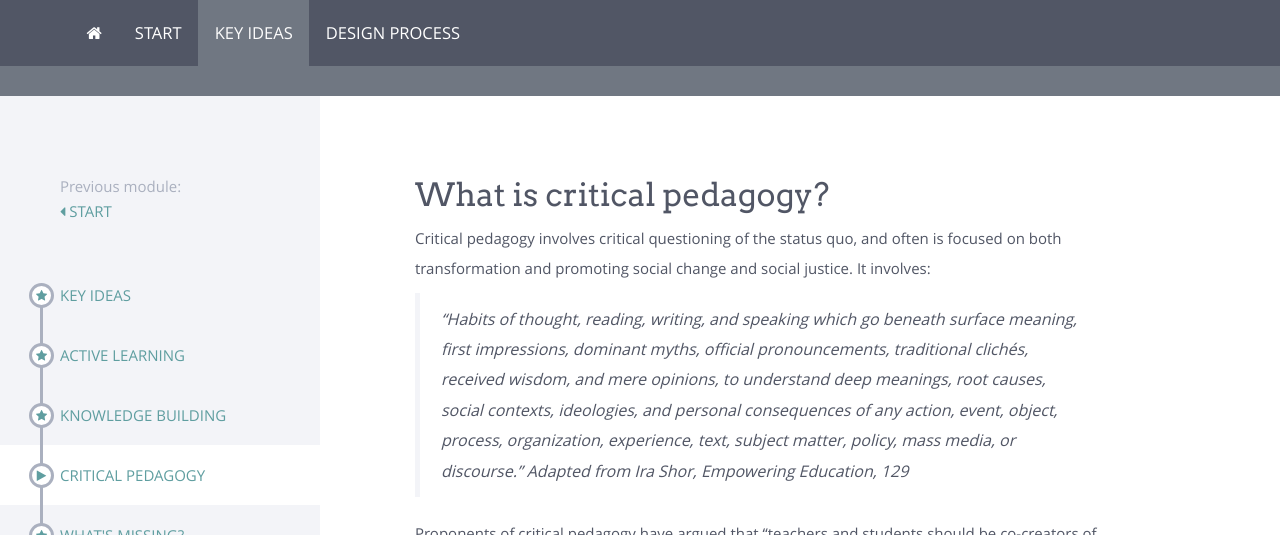
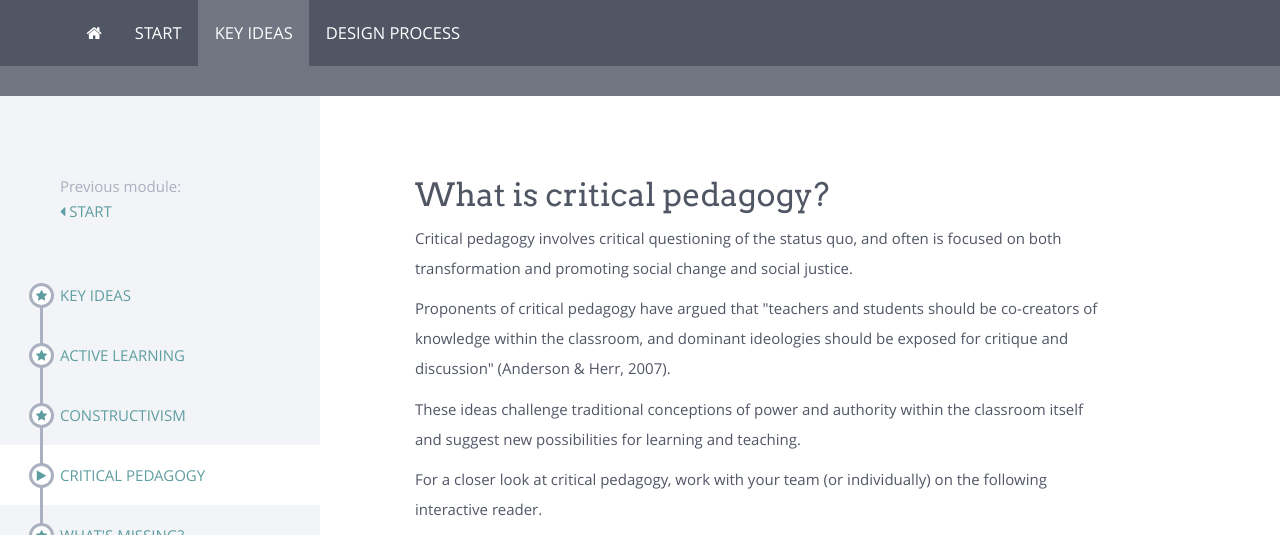
Before and after one commit to UCLALibrary/foundations, a Jekyll site: the page built from modules/key-ideas/_posts/2000-01-04-critical-pedagogy.html, in a window 1280 px wide and 1400 px high. Shown: the top 535 px of the window. Built offline with Jekyll 4.4.1, drawn with Linux system fonts in a browser that asks for light colours; nearby versions of some CDN libraries; some of the changed text lies outside the part shown; grey boxes are pictures that could not be loaded.

Commit message:
building out cp and key ideas section

```diff
--- a/modules/key-ideas/_posts/2000-01-01-key-ideas.html
+++ b/modules/key-ideas/_posts/2000-01-01-key-ideas.html
@@ -27,7 +27,7 @@
         <li>learners exploring and questioning the status quo or other personal or social norms</li>
     </ul>
 
-      <iframe width="100%" height="400" src="https://www.youtube.com/embed/nqm4HKRGZys?start=135" frameborder="0" allow="accelerometer; autoplay; encrypted-media; gyroscope; picture-in-picture" allowfullscreen></iframe>
+      <iframe width="100%" height="400" src="https://www.youtube.com/embed/nqm4HKRGZys?start=42" frameborder="0" allow="accelerometer; autoplay; encrypted-media; gyroscope; picture-in-picture" allowfullscreen></iframe>
       <!-- todo: test this - also - see if setting end time to 5:02  is possible -->
 
     <h4 class="mt-3">Talk with your team:</h4>
--- a/modules/key-ideas/_posts/2000-01-02-active-learning.html
+++ b/modules/key-ideas/_posts/2000-01-02-active-learning.html
@@ -6,8 +6,7 @@
 <p>In active learning approaches, both teachers and learners are actively engaged in the learning process. But what does that really mean?</p>
 <!--Even though it might seem like a rather simple idea, "active learning" can be notoriously difficult to define. That's why in this and future sections, we will be focused on helping you figure out what these key ideas mean to you!-->
 
-<p>To get the conversation started, work with your team on the following <em>interactive reader</em> on active learning.</p>
-<p><strong>Tip: </strong> You can view the activity in full-screen mode by clicking the expand icon <img src="{{ '/img/icons/np_zoom_1098773_000000.png' | relative_url }}" alt="expand icon" class="mx-1 image-line-height" /> in the bottom-right corner of the activity.</p>
+<p>To get the conversation started, work with your team (or individually) on the following <em>interactive reader</em> on active learning.</p>
 
 <script src="https://ccle.ucla.edu/mod/hvp/library/js/h5p-resizer.js" charset="UTF-8"></script>
 
--- /dev/null
+++ b/modules/key-ideas/_posts/2000-01-04-critical-pedagogy.html
@@ -0,0 +1,43 @@
+---
+title: Critical Pedagogy
+---
+<h2>What is critical pedagogy?</h2>
+
+<p>Critical pedagogy involves critical questioning of the status quo, and often is focused on both transformation and promoting social change and social justice.</p>
+
+<p>Proponents of critical pedagogy have argued that "teachers and students should be co-creators of knowledge within the classroom, and dominant ideologies should be exposed for critique and discussion" (Anderson & Herr, 2007).</p>
+
+<p>These ideas challenge traditional conceptions of power and authority within the classroom itself and suggest new possibilities for learning and teaching.</p>
+
+<p>For a closer look at critical pedagogy, work with your team (or individually) on the following interactive reader. </p>
+
+<iframe src="https://ccle.ucla.edu/mod/hvp/embed.php?id=2450563" width="100%" height="546" frameborder="1" allowfullscreen="allowfullscreen"></iframe><script src="https://ccle.ucla.edu/mod/hvp/library/js/h5p-resizer.js" charset="UTF-8"></script>
+
+<div class="card my-5 shadow-sm">
+  <div class="card-header">
+    <span>{% include icon-notebook.html %}In your notebook:</span>
+  </div>
+  <div class="card-body">
+    <h3 class="card-title">What are your experiences?</h3>
+    <p class="card-text">In your notebook, write a quick (1-2 minute) reflection on the following questions, and then select a few ideas to share with your team:</p>
+    <ul>
+        <li>Have you ever had a learning experience that involved questioning your own assumptions or beliefs? Looking deeply and critically at common societal conventions or beliefs? If so, what was this experience like for you and other learners?</li>
+        <li>Have you ever had a learning experience that challenged the traditional dynamics between teachers and learners?</li>
+        <li>Was the experience transformative? Why or why not?</li>
+    </ul>
+  </div>
+</div>
+
+<div class="card my-5 shadow-sm">
+  <div class="card-header">
+    <span>{% include icon-team.html %}With your team:</span>
+  </div>
+  <div class="card-body">
+    <h3 class="card-title">Talking about critical pedagogy in practice</h3>
+    <p class="card-text">Think back on the <a href="{{ '/modules/key-ideas/key-ideas/' | absolute_url }}" target="_blank">example of active learning in a lecture hall</a> you watched in the introduction to this section.</p>
+    <ul>
+        <li>In what ways is the video we watched previously an example or not an example of critical pedagogy in practice? In what ways do the learners take on traditional roles? In what ways do they take on untraditional roles? What societal conventations are explored and questioned in the lesson?</li>
+        <li>Have you experienced a lesson or activity like this? What experiences with critical pedagogy did you share in your notebook?</li>
+    </ul>
+  </div>
+</div>
--- a/modules/key-ideas/_posts/2000-01-04-critical-pedagogy.md
+++ /dev/null
@@ -1,36 +0,0 @@
----
-title: Critical Pedagogy
----
-## What is critical pedagogy?
-
-Critical pedagogy involves critical questioning of the status quo, and often is focused on both transformation and promoting social change and social justice. It involves:
-
->
-"Habits of thought, reading, writing, and speaking which go beneath surface meaning, first impressions, dominant myths, official pronouncements, traditional clichés, received wisdom, and mere opinions, to understand deep meanings, root causes, social contexts, ideologies, and personal consequences of any action, event, object, process, organization, experience, text, subject matter, policy, mass media, or discourse."
-Adapted from Ira Shor, Empowering Education, 129
->
-
-Proponents of critical pedagogy have argued that "teachers and students should be co-creators of knowledge within the classroom, and dominant ideologies should be exposed for critique and discussion" (Anderson & Herr, 2007).
-
-Building on this idea, bell hooks writes,
-
->
-"When everyone in the classroom, teachers and students, recognizes that they are responsible for creating a learning community together, learning is at its most meaningful and useful."
->
-<!-- todo: citation -->
-
-These ideas challenge traditional conceptions of power and authority within the classroom itself and suggest new possibilities for learning and teaching.
-
-Here's a quick introductory read with more information if you are interested:
-
-"Critical Pedagogy." Encyclopedia of Activism and Social Justice, edited by Gary L. Anderson and Kathryn G. Herr, vol. 1, SAGE Reference, 2007, pp. 406-409. Gale Virtual Reference Library, http://go.galegroup.com/ps/i.do?p=GVRL&sw=w&u=uclosangeles&v=2.1&it=r&id=GALE%7CCX2660300211&asid=16e7d9c2#.WrWU5GboamQ.link.
-
-## What are your experiences?
-
-In your notebook, write a quick (1-2 minute) reflection on the following questions, and then select a few ideas to share with your team:
-
-* Have you been involved in a learning experience related to critical pedagogy?
-* Have you ever had a learning experience that involved questioning your own assumptions or beliefs? Looking deeply and critically at common societal conventions or beliefs? If so, what was this experience like for you and other learners?
-* Have you ever had a learning experience that challenged the traditional dynamics between teachers and learners?
-* Was the experience transformative? Why or why not?
-* In what ways is the video we watched previously an example or not an example of critical pedagogy in practice?
--- a/modules/start/_posts/2000-01-02-getting-started.markdown
+++ b/modules/start/_posts/2000-01-02-getting-started.markdown
@@ -20,7 +20,7 @@
 
 <h3>{% include icon-notebook.html %}And why a notebook?</h3>
 
-Throughout the course you will be jotting down notes and reflections, asking questions, and getting started with prototyping and storyboarding. You will want to keep all of this great work organized into some sort of notebook. It could digital, e.g., a google doc, or on paper. The most important thing is that you dedicate time and energy to exploring and capturing your thoughts and ideas as you learn!
+Throughout the course you will jot down notes and reflections, ask questions, and create prototypes and storyboards. You will want to keep all of this great work organized into some sort of notebook. It could be digital, e.g., in a google doc, or on paper. The most important thing is that you dedicate time and energy to exploring and capturing your thoughts and ideas as you learn!
 
 ## Ready?
 
```
Also changed, not shown: modules/key-ideas/_posts/2000-01-03-constructivism.html (+7 -3 lines).
